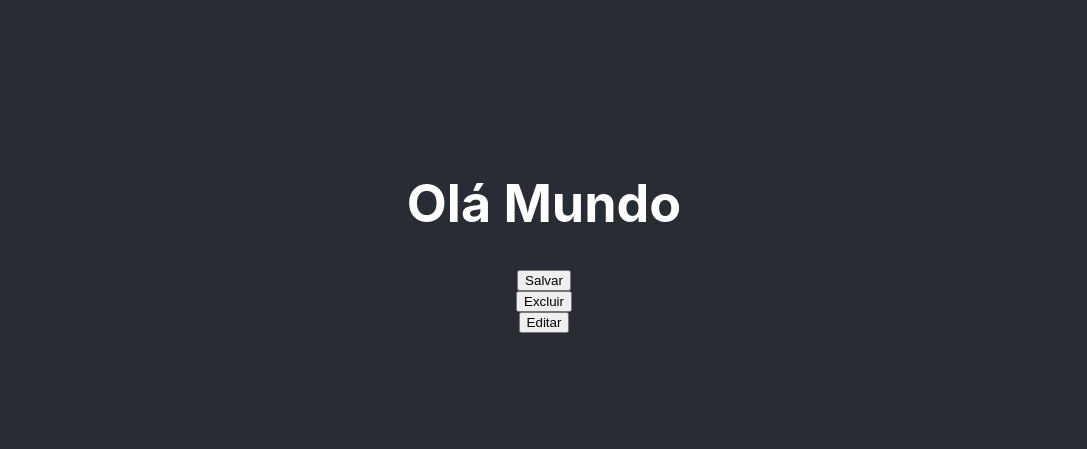
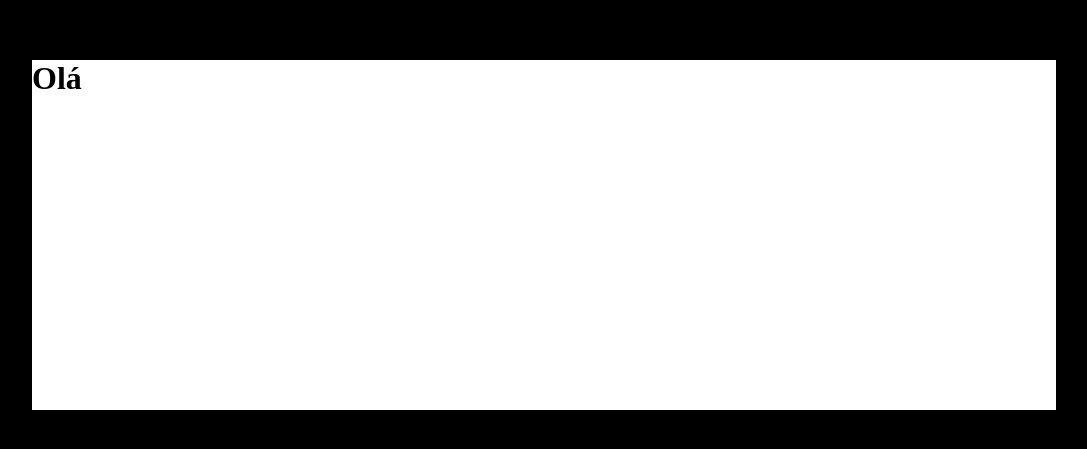
Before and after one commit to GabrielMarques011/Calculadora-React, a React (Create React App) app in the folder estudos/: page / in a window 1280 px wide. Shown: the part 165-614 px from the top of the page, without its empty margins (96-1183 px from the left). Built offline with nearby package versions, Linux system fonts and the light colour scheme.

Commit message:
subindo style e components

```diff
--- a/estudos/package.json
+++ b/estudos/package.json
@@ -9,6 +9,7 @@
     "react": "^18.3.1",
     "react-dom": "^18.3.1",
     "react-scripts": "5.0.1",
+    "styled-components": "^6.1.13",
     "web-vitals": "^2.1.4"
   },
   "scripts": {
--- a/estudos/src/App.css
+++ /dev/null
@@ -1,38 +0,0 @@
-.App {
-  text-align: center;
-}
-
-.App-logo {
-  height: 40vmin;
-  pointer-events: none;
-}
-
-@media (prefers-reduced-motion: no-preference) {
-  .App-logo {
-    animation: App-logo-spin infinite 20s linear;
-  }
-}
-
-.App-header {
-  background-color: #282c34;
-  min-height: 100vh;
-  display: flex;
-  flex-direction: column;
-  align-items: center;
-  justify-content: center;
-  font-size: calc(10px + 2vmin);
-  color: white;
-}
-
-.App-link {
-  color: #61dafb;
-}
-
-@keyframes App-logo-spin {
-  from {
-    transform: rotate(0deg);
-  }
-  to {
-    transform: rotate(360deg);
-  }
-}
--- a/estudos/src/App.js
+++ b/estudos/src/App.js
@@ -1,16 +1,13 @@
-import './App.css';
-import Button from './componentes/Button';
+import { Container, Content } from "./sytylePrincipal";
+
 
 function App() {
   return (
-    <div className="App">
-      <header className="App-header">
-        <h1>Olá Mundo</h1>
-        <Button title={'Salvar'}/>
-        <Button title={'Excluir'}/>
-        <Button title={'Editar'}/>
-      </header>
-    </div>
+    <Container>
+      <Content>
+      <h1>Olá</h1>
+      </Content>
+    </Container>
   );
 }
 
--- /dev/null
+++ b/estudos/src/componentes/Button/style.js
@@ -0,0 +1 @@
+import styled from 'styled-components';
--- /dev/null
+++ b/estudos/src/componentes/Input/index.js
@@ -0,0 +1,5 @@
+export default function Input({title}) {
+  return (
+    <input>{title}</input>
+  )
+}
--- /dev/null
+++ b/estudos/src/componentes/Input/style.js
@@ -0,0 +1 @@
+import styled from 'styled-components';
--- /dev/null
+++ b/estudos/src/global.js
@@ -0,0 +1,12 @@
+// globalStyles.js
+import { createGlobalStyle } from 'styled-components';
+
+const GlobalStyle = createGlobalStyle`
+  *, body {
+    margin: 0;
+    padding: 0;
+    /* font-family: Open-Sans, Helvetica, Sans-Serif; */
+  }
+`;
+
+export default GlobalStyle;
--- a/estudos/src/index.css
+++ /dev/null
@@ -1,13 +0,0 @@
-body {
-  margin: 0;
-  font-family: -apple-system, BlinkMacSystemFont, 'Segoe UI', 'Roboto', 'Oxygen',
-    'Ubuntu', 'Cantarell', 'Fira Sans', 'Droid Sans', 'Helvetica Neue',
-    sans-serif;
-  -webkit-font-smoothing: antialiased;
-  -moz-osx-font-smoothing: grayscale;
-}
-
-code {
-  font-family: source-code-pro, Menlo, Monaco, Consolas, 'Courier New',
-    monospace;
-}
--- a/estudos/src/index.js
+++ b/estudos/src/index.js
@@ -1,12 +1,12 @@
 import React from 'react';
 import ReactDOM from 'react-dom/client';
-import './index.css';
 import App from './App';
-import reportWebVitals from './reportWebVitals';
+import GlobalStyle from './global';
 
 const root = ReactDOM.createRoot(document.getElementById('root'));
 root.render(
   <React.StrictMode>
+    <GlobalStyle></GlobalStyle>
     <App />
   </React.StrictMode>
 );
--- a/estudos/src/reportWebVitals.js
+++ /dev/null
@@ -1,13 +0,0 @@
-const reportWebVitals = onPerfEntry => {
-  if (onPerfEntry && onPerfEntry instanceof Function) {
-    import('web-vitals').then(({ getCLS, getFID, getFCP, getLCP, getTTFB }) => {
-      getCLS(onPerfEntry);
-      getFID(onPerfEntry);
-      getFCP(onPerfEntry);
-      getLCP(onPerfEntry);
-      getTTFB(onPerfEntry);
-    });
-  }
-};
-
-export default reportWebVitals;
--- /dev/null
+++ b/estudos/src/sytylePrincipal.js
@@ -0,0 +1,21 @@
+import styled from "styled-components";
+
+export const Container = styled.div`
+
+    width: 100%;
+    height: 100vh;
+    background-color: black;
+
+    display: flex;
+    align-items: center;
+    justify-content: center;
+
+`
+
+export const Content = styled.div`
+
+    background-color: white;
+    width: 80%;
+    min-height: 350px;
+
+`
```
Also changed, not shown: estudos/src/setupTests.js (deleted, +0 -5 lines), 2 other files (tests, documents, lock files or other folders).
